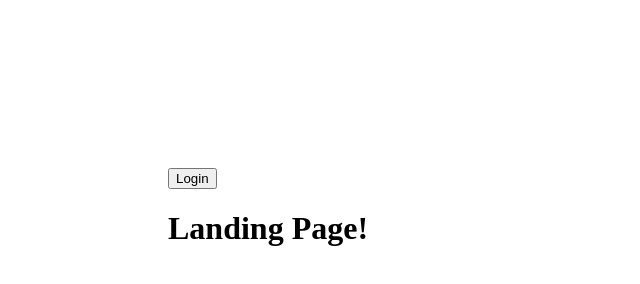
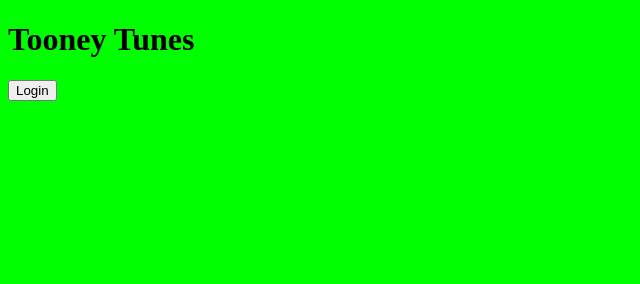
Before and after one commit to susiejojo/tooney_tunes, a website: page public/landing.html in a window 1280 px wide. Shown: the whole page, without its empty margins (0-640 px from the left). Drawn offline with Linux system fonts and the light colour scheme.

```diff
--- a/package.json
+++ b/package.json
@@ -20,6 +20,7 @@
     "cookie-parser": "^1.4.5",
     "cors": "^2.8.5",
     "dotenv": "^8.2.0",
+    "express": "^4.17.1",
     "node-fetch": "^2.6.1",
     "querystring": "^0.2.0",
     "request": "^2.88.2",
--- a/public/landing.html
+++ b/public/landing.html
@@ -5,16 +5,19 @@
     <title>Tooney Tunes</title>
     <style type="text/css">
         body {
-            padding: 10rem;
+            background-color: lime
         }
     </style>
 </head>
 
 <body>
+    <h1>Tooney Tunes</h1>
+
+
     <form action="/authenticate" method="GET">
         <input type="submit" value="Login"/>
-        </form>
-    <h1>Landing Page!</h1>
+    </form>
+
 </body>
 
 </html>
```
Also changed, not shown: public/assets/info.json (+1 -1 lines).
